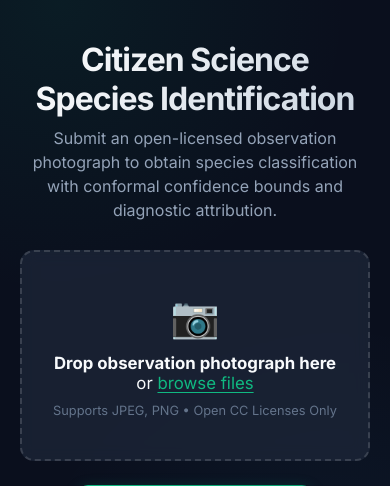
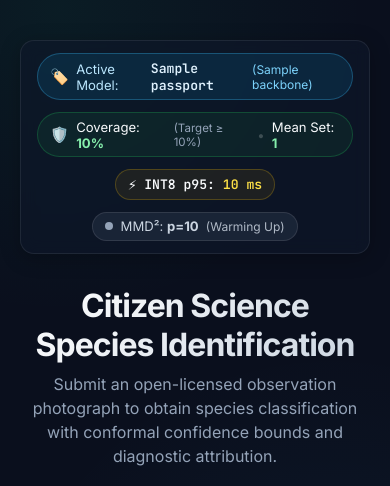
Before and after one commit to foersben/taxon-vision-mlops, a Python web app: template src/taxon_vision/service/templates/index.html in a window 390 px wide. Shown: the part 81-567 px from the top of the page. Run offline with Jinja, Linux system fonts and the light colour scheme; the template is opened without the code that fills it: most values are stand-ins (such as "Sample title", 1, 10 or a date in 2020).

Commit message:
feat(ui): add active model passport and governance strip to operator dashboard
- implement ModelPassport dataclass with 60-second in-memory TTL caching and multi-tier fallback to telemetry drift runs
- offload passport assembly asynchronously via anyio.to_thread.run_sync in GET / to prevent event loop blocking
- render responsive frosted-glass governance pill strip displaying active model backbone, conformal coverage guarantee, INT8 p95 latency, and MMD² drift status dot
- add unit and integration test coverage verifying passport assembly and template rendering

```diff
--- a/src/taxon_vision/service/static/css/style.css
+++ b/src/taxon_vision/service/static/css/style.css
@@ -845,3 +845,128 @@ body {
   background: rgba(14, 165, 233, 0.22);
   border-color: var(--info);
 }
+
+/* ==============================================================================
+   Governance Strip & Active Model Passport
+   ============================================================================== */
+.governance-strip {
+  display: flex;
+  flex-wrap: wrap;
+  align-items: center;
+  justify-content: center;
+  gap: 0.75rem;
+  margin-bottom: 2rem;
+  padding: 0.75rem 1rem;
+  background: rgba(15, 23, 42, 0.65);
+  border: 1px solid rgba(255, 255, 255, 0.08);
+  border-radius: var(--radius-lg);
+  backdrop-filter: blur(8px);
+  box-shadow: 0 4px 20px rgba(0, 0, 0, 0.25);
+}
+
+.gov-badge,
+.gov-pill {
+  display: inline-flex;
+  align-items: center;
+  gap: 0.45rem;
+  padding: 0.35rem 0.75rem;
+  font-size: 0.82rem;
+  border-radius: 9999px;
+  background: rgba(30, 41, 59, 0.8);
+  border: 1px solid rgba(255, 255, 255, 0.06);
+  color: var(--text-normal);
+}
+
+.badge-icon {
+  font-size: 0.95rem;
+  line-height: 1;
+}
+
+.model-badge {
+  border-color: rgba(56, 189, 248, 0.3);
+  background: rgba(14, 165, 233, 0.12);
+  color: #bae6fd;
+}
+
+.model-badge strong {
+  font-family: "JetBrains Mono", monospace;
+  color: #e0f2fe;
+}
+
+.backbone-tag {
+  font-size: 0.75rem;
+  color: #7dd3fc;
+}
+
+.coverage-pill {
+  border-color: rgba(34, 197, 94, 0.25);
+  background: rgba(34, 197, 94, 0.08);
+}
+
+.coverage-pill strong {
+  color: #86efac;
+}
+
+.target-sub {
+  font-size: 0.72rem;
+  color: var(--text-muted);
+}
+
+.divider {
+  color: rgba(255, 255, 255, 0.2);
+}
+
+.latency-pill {
+  border-color: rgba(234, 179, 8, 0.25);
+  background: rgba(234, 179, 8, 0.08);
+}
+
+.latency-pill strong {
+  font-family: "JetBrains Mono", monospace;
+  color: #fde047;
+}
+
+.drift-pill {
+  border-color: rgba(255, 255, 255, 0.1);
+}
+
+.status-dot {
+  width: 8px;
+  height: 8px;
+  border-radius: 50%;
+  display: inline-block;
+}
+
+.status-healthy .status-dot {
+  background-color: #22c55e;
+  box-shadow: 0 0 8px rgba(34, 197, 94, 0.7);
+}
+
+.status-healthy {
+  border-color: rgba(34, 197, 94, 0.3);
+  color: #86efac;
+}
+
+.status-drift-warning .status-dot {
+  background-color: #f59e0b;
+  box-shadow: 0 0 8px rgba(245, 158, 11, 0.7);
+}
+
+.status-drift-warning {
+  border-color: rgba(245, 158, 11, 0.35);
+  background: rgba(245, 158, 11, 0.1);
+  color: #fcd34d;
+}
+
+.status-warming-up .status-dot {
+  background-color: #94a3b8;
+}
+
+.status-warming-up {
+  color: #cbd5e1;
+}
+
+.drift-status {
+  font-size: 0.75rem;
+  opacity: 0.85;
+}
--- a/src/taxon_vision/service/templates/index.html
+++ b/src/taxon_vision/service/templates/index.html
@@ -1,6 +1,40 @@
 {% extends "base.html" %}
 
 {% block content %}
+<section class="governance-strip">
+  <div class="gov-badge model-badge">
+    <span class="badge-icon">🏷️</span>
+    <span class="badge-label">Active Model:</span>
+    <strong>{{ passport.model_name }}</strong>
+    <span class="backbone-tag">({{ passport.backbone }})</span>
+  </div>
+
+  <div class="gov-pill coverage-pill">
+    <span class="badge-icon">🛡️</span>
+    <span>Coverage: <strong>{{ (passport.empirical_test_coverage * 100) | round(1) }}%</strong></span>
+    <span class="target-sub">(Target &ge; {{ (passport.nominal_coverage * 100) | round(0) }}%)</span>
+    <span class="divider">&bull;</span>
+    <span>Mean Set: <strong>{{ passport.mean_set_size | round(2) }}</strong></span>
+  </div>
+
+  <div class="gov-pill latency-pill">
+    <span class="badge-icon">⚡</span>
+    <span>INT8 p95: <strong>{{ passport.p95_latency_ms | round(1) }} ms</strong></span>
+  </div>
+
+  <div class="gov-pill drift-pill status-{{ passport.exchangeability_status | lower | replace(' ', '-') }}">
+    <span class="status-dot"></span>
+    <span>MMD²:
+      {% if passport.mmd2_p_value is not none %}
+        <strong>p={{ passport.mmd2_p_value | round(3) }}</strong>
+      {% else %}
+        <strong>N/A</strong>
+      {% endif %}
+    </span>
+    <span class="drift-status">({{ passport.exchangeability_status }})</span>
+  </div>
+</section>
+
 <section class="upload-section">
   <div class="section-header">
     <h1>Citizen Science Species Identification</h1>
```
Also changed, not shown: src/taxon_vision/service/passport.py (added, +220 -0 lines), src/taxon_vision/service/routes/views.py (+30 -9 lines), tests/integration/test_views_and_routes.py (+6 -1 lines), tests/unit/test_passport.py (added, +185 -0 lines).
